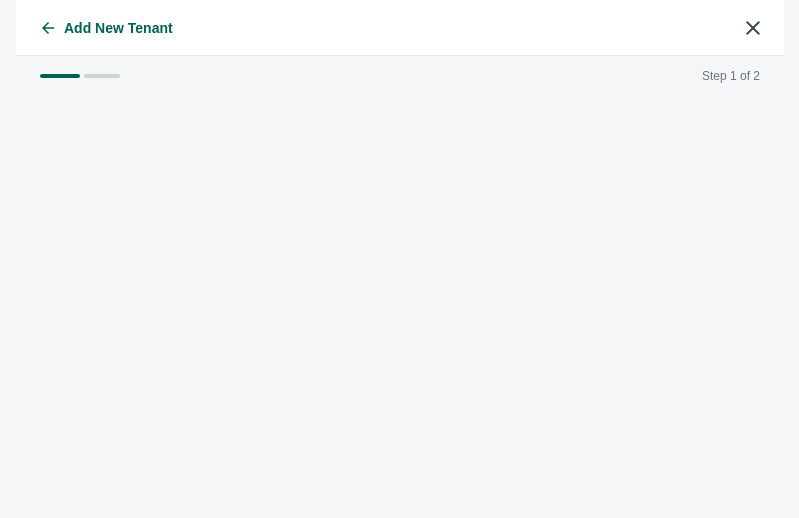
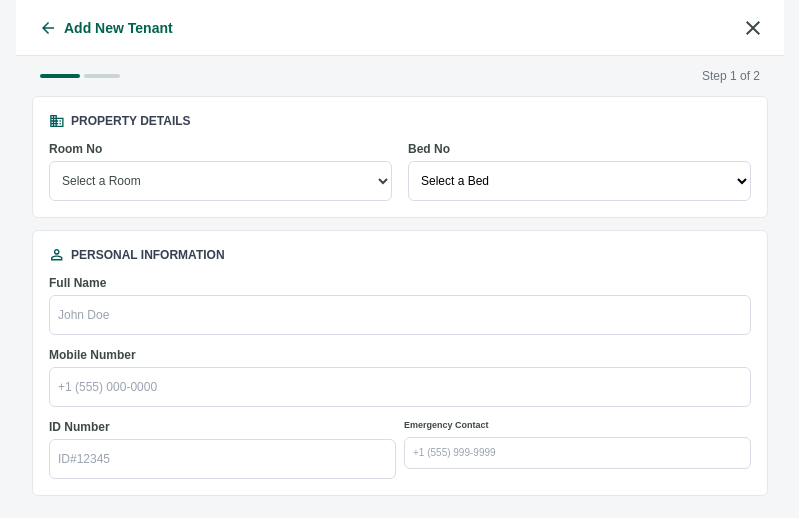
Before and after one commit to kiranreddyhostels/Kiran-Reddy-Boys-Hostel, a Next.js app: page /AddNewTenant in a window 1280 px wide. Shown: the top 518 px of the page, without its empty margins (240-1039 px from the left). Built offline with nearby package versions, Linux system fonts and the light colour scheme.

Commit message:
implemented personal information and property details features

```diff
--- /dev/null
+++ b/app/AddNewTenant/PersonalInformation/PersonalInformation.tsx
@@ -0,0 +1,81 @@
+"use client";
+import Icon from "@/components/Icons/Icons";
+interface PersonalInformationProps {
+  fullName: string;
+  onFullNameChange: (value: string) => void;
+  mobileNumber:string;
+  onMobileNumberChange:(value:string)=>void;
+  idNumber:string;
+  onIdNumberChange:(value:string)=>void;
+ emergencyContact: string;
+  onEmergencyContactChange:(value:string)=>void;
+}
+export default function PersonalInformation({
+  fullName,
+  onFullNameChange,
+  mobileNumber,
+  onMobileNumberChange,
+  idNumber,
+  onIdNumberChange,
+  emergencyContact,
+  onEmergencyContactChange
+}: PersonalInformationProps) {
+  return (
+    <section className="rounded-md border border-[#e5e7eb] bg-white p-3 sm:p-4 mx-4 my-3">
+      <h2 className="mb-3 flex items-center gap-1.5 text-[9px] font-bold uppercase text-[#374151] sm:text-xs">
+        <span className="text-[#00634f]">
+          <Icon
+            src="/assets/contact-icon.svg"
+            alt="contact"
+            className="h-3 w-4"
+          />
+        </span>
+        PERSONAL INFORMATION
+      </h2>
+      <div className="space-y-3">
+        <div>
+          <label
+            htmlFor="fullName"
+            className="mb-1 block text-[9px] font-bold text-[#3E4947] sm:text-xs"
+          >
+            Full Name
+          </label>
+          <input
+            id="fullName"
+            type="text"
+            value={fullName}
+            onChange={(event) => onFullNameChange(event.target.value)}
+            placeholder="John Doe"
+            className="h-8 w-full rounded-md border border-[#d9dce5] px-2 text-[11px] outline-none placeholder:text-[#9ca3af] text-black sm:h-10 sm:text-xs "
+          ></input>
+        </div>
+
+         <div>
+            <label
+              htmlFor="mobileNumber"
+              className="mb-1 block text-[9px] font-bold text-[#3E4947] sm:text-xs"
+            >
+              Mobile Number
+            </label>
+
+            <input id="mobileNumber" value={mobileNumber} type="tel" onChange={(event)=>onMobileNumberChange(event.target.value)} placeholder="+1 (555) 000-0000" className="h-8 w-full rounded-md border border-[#d9dce5] px-2 text-[10px] outline-none placeholder:text-[#9ca3af] focus:border-[#00634f] text-black sm:h-10 sm:text-xs" ></input>
+
+        </div>
+
+        <div className="grid grid-cols-2 gap-2">
+            <div>
+                <label htmlFor="idNumber" className="mb-1 block text-[9px] font-bold text-[#3E4947] sm:text-xs ">ID Number</label>
+                <input type="tel"  id="idNumber" value={idNumber} onChange={(event)=>onIdNumberChange(event.target.value)} placeholder="ID#12345"
+              className="h-8 w-full rounded-md border border-[#d9dce5] px-2 text-[10px] outline-none placeholder:text-[#9ca3af] focus:border-[#00634f] text-black sm:h-10 sm:text-xs "/>
+            </div>
+            <div>
+                <label htmlFor="emergencyContact" className="mb-1 block text-[9px] font-bold text-[#3E4947] ">Emergency Contact</label>
+                <input type="tel"  id="emergencyContact" value={emergencyContact} onChange={(event)=>onEmergencyContactChange(event.target.value)} placeholder="+1 (555) 999-9999"
+              className="h-8 w-full rounded-md border border-[#d9dce5] px-2 text-[10px] text-black outline-none placeholder:text-[#9ca3af] focus:border-[#00634f] "/>
+            </div>
+        </div>
+
+      </div>
+    </section>
+  );
+}
--- /dev/null
+++ b/app/AddNewTenant/PropertyDetails/PropertyDetails.tsx
@@ -0,0 +1,63 @@
+"use client";
+import Icon from "@/components/Icons/Icons";
+
+interface PropertyDetailsProps{
+    room:string;
+    bed:string;
+    onRoomChange:(value:string)=> void;
+    onBedChange:(value:string)=>void;
+}
+
+const rooms=[
+  {name:"Select a Room", id:"room no"},
+  {name:"101", id:"101"},
+  {name:"102", id:"102"},
+  {name:"103", id:"103"},
+  {name:"104", id:"104"}
+]
+
+const beds=[
+  {name:"Select a Bed", id:"select a bed"},
+  {name:"Bed 1", id:"bed 1"},
+  {name:"Bed 2", id:"bed 2"},
+  {name:"Bed 3", id:"bed 3"},
+  {name:"Bed 4", id:"bed 4"}
+]
+
+
+export default function ({room,bed,onRoomChange,onBedChange}:PropertyDetailsProps) {
+  return (
+    <section className="rounded-md border border-[#e5e7eb] bg-white p-3 sm:p-4 mx-4">
+      <h2 className="mb-3 flex items-center gap-1.5 text-[9px] font-bold text-[#374151] sm:text-xs">
+        <span>
+          <Icon
+            src="/assets/property-icon.svg"
+            alt="property"
+            className="h-3 w-4"
+          />
+        </span>
+        PROPERTY DETAILS
+      </h2>
+      <div className="grid grid-cols-2 gap-2 sm:gap-4">
+        <div>
+        <label className="mb-1 block text-[9px] font-bold text-[#3E4947] sm:text-xs">Room No</label>
+
+         <select value={room}
+         onChange={(event)=>onRoomChange(event.target.value)}
+         className="h-8 w-full rounded-md border border-[#d9dce5] bg-white px-2 text-[9px] outline-none focus:border-[#00634f] sm:h-10 sm:text-xs text-[#3E4947]">
+           {rooms.map((room)=>(
+            <option key={room.id} value={room.name}>{room.name}</option>
+          ))}
+         </select>
+        </div>
+
+         <div>
+            <label className="mb-1 block text-[9px] font-bold text-[#3E4947] sm:text-xs">Bed No</label>
+            <select value={bed} onChange={(event)=>onBedChange(event.target.value)} className="h-8 w-full rounded-md border border-[#d9dce5] bg-white px-2 text-[9px] outline-none focus:border-[#00634f] sm:h-10 sm:text-xs text-black">
+               {beds.map((bed)=>(<option key={bed.id} value={bed.name}>{bed.name}</option>))}
+            </select>
+         </div>
+        </div>
+    </section>
+  );
+}
--- a/app/AddNewTenant/page.tsx
+++ b/app/AddNewTenant/page.tsx
@@ -2,9 +2,21 @@
 import { useRouter } from "next/navigation";
 import Link from "next/link";
 import Icon from "@/components/Icons/Icons";
+import PrivacyPolicyPage from "../privacy-policy/page";
+import PropertyDetails from "./PropertyDetails/PropertyDetails";
+import { useState } from "react";
+import PersonalInformation from "./PersonalInformation/PersonalInformation";
 
 export default function AddNewTenantPage() {
+  const [room,setRoom]=useState("");
+  const [bed,setBed]=useState("");
+  const [fullName,setFullName]=useState("");
+  const [mobileNumber,setMobileNumber]=useState("");
+  const [idNumber,setIdNumber]=useState("");
+  const [emergencyContact,setEmergencyContact]=useState("");
   const router = useRouter();
+
+
   return (
     <main className="min-h-screen bg-[#f4f6f7]">
       <div className="mx-auto flex min-h-screen w-full flex-col sm:max-w-xl md:max-w-2xl lg:max-w-3xl ">
@@ -32,7 +44,6 @@ export default function AddNewTenantPage() {
             aria-label="close"
             className="text-lg text-[#6b7280]"
           >
-            {" "}
             <Icon src="/assets/close.svg" alt="close" />
           </Link>
         </header>
@@ -47,7 +58,11 @@ export default function AddNewTenantPage() {
           </span>
         </div>
 
+          {/* property Details */}
+        <PropertyDetails room={room} bed={bed} onRoomChange={setRoom} onBedChange={setBed}/>
 
+         {/* Personal information */}
+          < PersonalInformation fullName={fullName} mobileNumber={mobileNumber} idNumber={idNumber} emergencyContact={emergencyContact} onFullNameChange={setFullName} onMobileNumberChange={setMobileNumber} onIdNumberChange={setIdNumber} onEmergencyContactChange={setEmergencyContact}/>
       </div>
     </main>
   );
```
